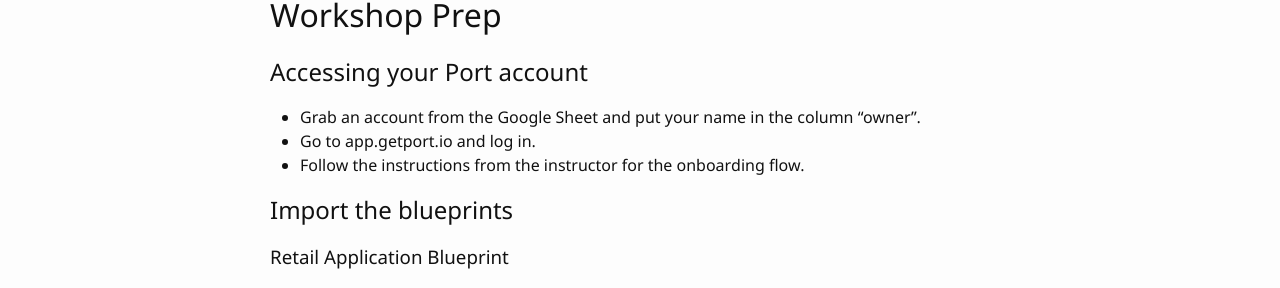
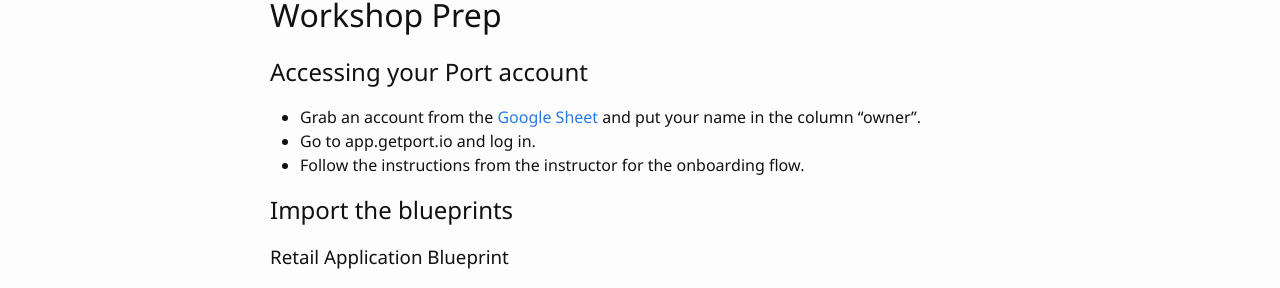
Before and after one commit to port-experimental/landg-workshop, a Jekyll site: the page built from 0-prep.md, in a window 1280 px wide and 900 px high. Shown: the part 157-445 px from the top of the window. Built offline with Jekyll 4.4.1, drawn with Linux system fonts in a browser that asks for light colours; part of the change alters nothing that is shown.

Commit message:
polishing

```diff
--- a/0-prep.md
+++ b/0-prep.md
@@ -7,7 +7,7 @@ nav: true
 
 ## Accessing your Port account
 
-* Grab an account from the Google Sheet and put your name in the column "owner".
+* Grab an account from the [Google Sheet](https://docs.google.com/spreadsheets/d/1dml6jWrv1o_iOTd2KHulYw3vEI1W6c83UyevZyzQ31Y/edit?usp=sharing) and put your name in the column "owner".
 * Go to app.getport.io and log in.
 * Follow the instructions from the instructor for the onboarding flow.
 
```
